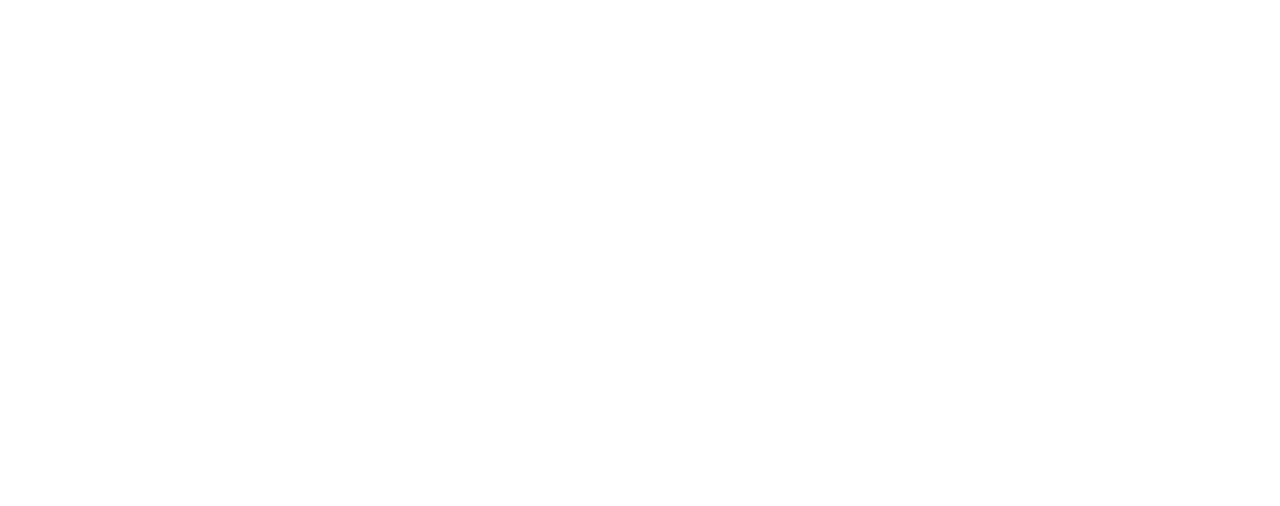
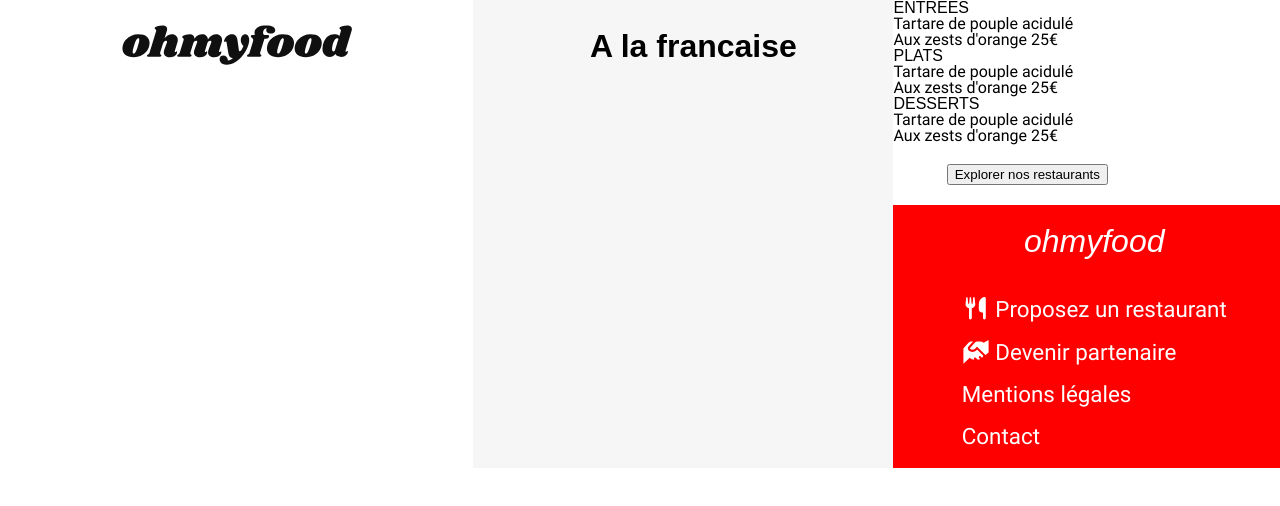
Before and after one commit to rachid-prog/p3-rachid, a plain HTML site: page pages/MenuLeDeliceDesSens.html in a window 1280 px wide. Drawn offline with Linux system fonts and the light colour scheme; files whose address does not match are found by name; a web font is replaced by a local one.

Commit message:
Debut du travaux sur les quatres pages html

```diff
--- a/pages/MenuALaFrancaise.html
+++ b/pages/MenuALaFrancaise.html
@@ -0,0 +1,32 @@
+<!DOCTYPE html>
+<html lang="fr">
+<head>
+	<meta charset="UTF-8">
+	<meta name="viewport" content="width=device-width, initial-scale=1.0">
+	<link rel="stylesheet" type="text/css" href="../css/minireset.css">
+	<link rel="stylesheet" type="text/css" href="../css/all.css">
+	<link rel="stylesheet" type="text/css" href="../style.css">
+	<script src="../js/all.js"></script>
+	<title>ohmyfood</title>
+</head>
+<body>
+<div class="main">
+	<header class="logo">
+		<img src="../images/logo/ohmyfoo2x.svg" alt="logo du site">
+	</header>
+	<section>
+	<footer class="pied">
+		<h2>ohmyfood</h2>
+		<nav>
+			<ul>
+				<li><i class="fas fa-utensils"></i> Proposez un restaurant</li>
+				<li><i class="fas fa-hands-helping"></i> Devenir partenaire</li>
+				<li>Mentions légales</li>
+				<li><a href="mailto:test@gmail.com">Contact</a></li>
+			</ul>
+		</nav>
+	</footer>
+
+</div>
+</body>
+</html>
--- a/pages/MenuLeDeliceDesSens.html
+++ b/pages/MenuLeDeliceDesSens.html
@@ -0,0 +1,53 @@
+<!DOCTYPE html>
+<html lang="fr">
+<head>
+	<meta charset="UTF-8">
+	<meta name="viewport" content="width=device-width, initial-scale=1.0">
+	<link rel="stylesheet" type="text/css" href="../css/minireset.css">
+	<link rel="stylesheet" type="text/css" href="../css/all.css">
+	<link rel="stylesheet" type="text/css" href="../style.css">
+	<script src="../js/all.js"></script>
+	<title>ohmyfood</title>
+</head>
+<body>
+<div class="main">
+	<header class="logo">
+		<img src="../images/logo/ohmyfoo2x.svg" alt="logo du site">
+	</header>
+	<div class="banierre page1">
+		<h1>A la francaise</h1>
+	</div>
+	<div class="section1">
+		<article>
+			<h2>ENTREES</h2>
+			<h3>Tartare de pouple acidulé</h3>
+			<p>Aux zests d'orange 25&euro;</p>
+		</article>
+		<article>
+			<h2>PLATS</h2>
+			<h3>Tartare de pouple acidulé</h3>
+			<p>Aux zests d'orange 25&euro;</p>
+		</article>
+		<article>
+			<h2>DESSERTS</h2>
+			<h3>Tartare de pouple acidulé</h3>
+			<p>Aux zests d'orange 25&euro;</p>
+		</article>
+		</article>
+		<div class="boutton"><button>Explorer nos restaurants</button></div>
+
+	<footer class="pied" style="background: red">
+		<h2>ohmyfood</h2>
+		<nav>
+			<ul>
+				<li><i class="fas fa-utensils"></i> Proposez un restaurant</li>
+				<li><i class="fas fa-hands-helping"></i> Devenir partenaire</li>
+				<li>Mentions légales</li>
+				<li><a href="mailto:test@gmail.com">Contact</a></li>
+			</ul>
+		</nav>
+	</footer>
+
+</div>
+</body>
+</html>
--- a/style.css
+++ b/style.css
@@ -44,7 +44,7 @@ background: #F6F6F6;box-shadow: 2px 2px 5px #000;width: 345px;}
 .coeur:active{cursor: pointer;background: #BB63DB}
 
 /* Footer */
-.pied{background: #353535;overflow: hidden;}
+.pied{background: #353535;}
 .pied h2{color:#fff;font-size: 2em;font-style: italic;padding:20px 0 20px 15px;}
 .pied li{color:#fff;font-size: 1.4em;margin-bottom: 20px;padding-left: 15px;}
 
```
Also changed, not shown: index.html (+5 -6 lines), pages/MenuLaNoteEnchantee.html (+32 -0 lines), pages/MenuLaPaletteDugout.html (+32 -0 lines), 1 other file.
